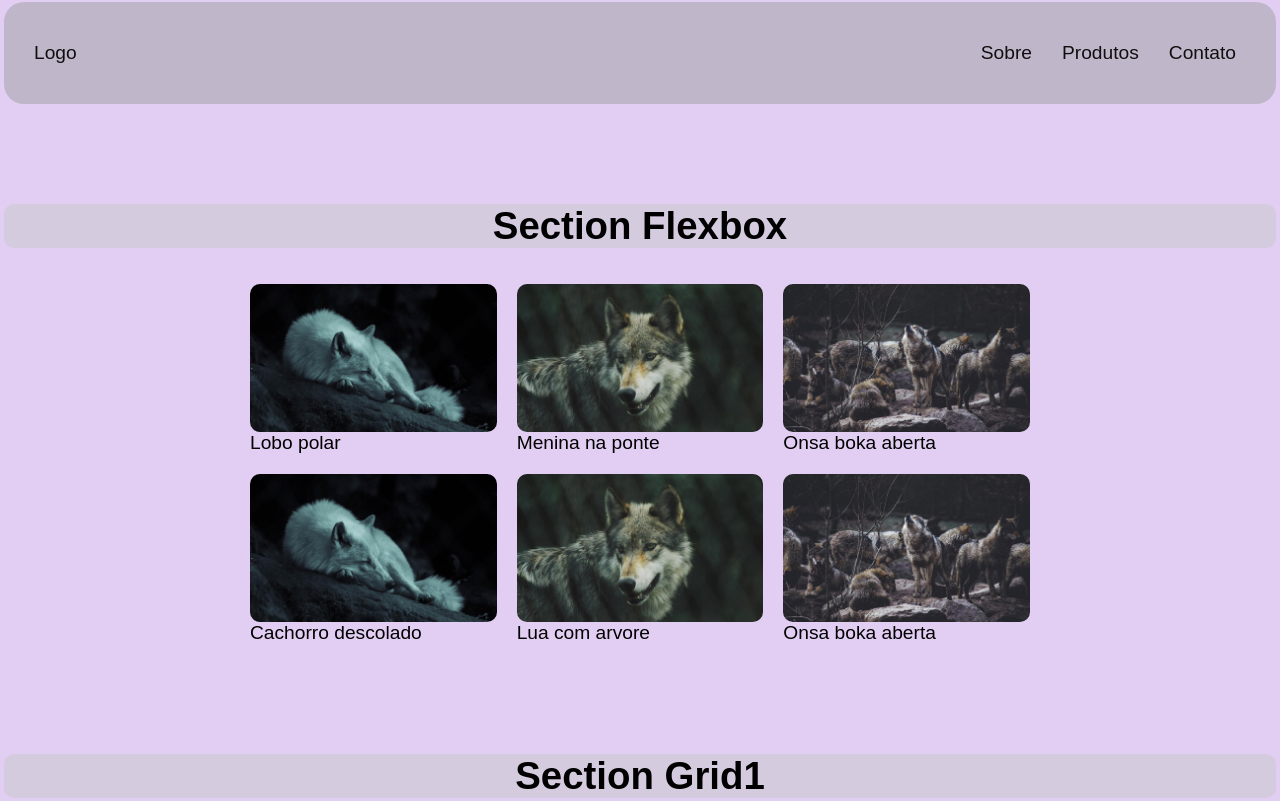
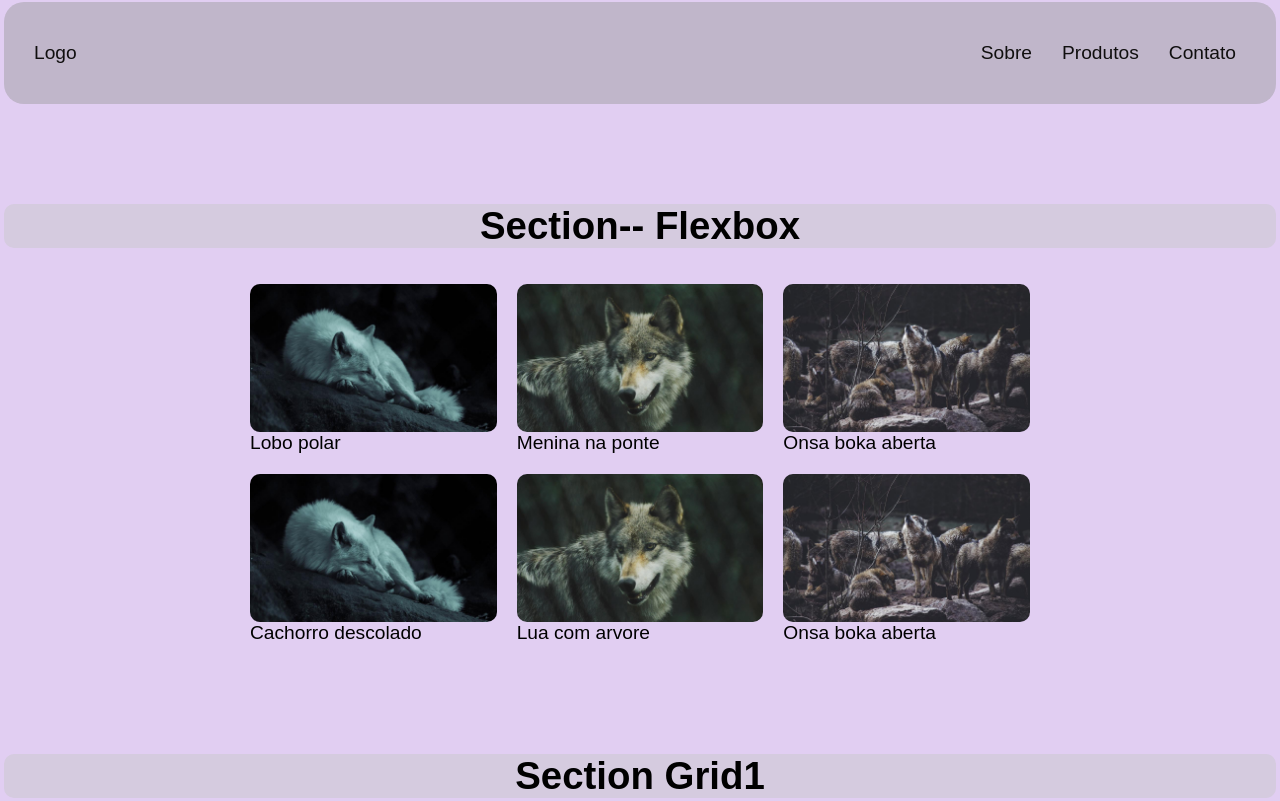
Before and after one commit to joaobt/flexBox, a plain HTML site: page index.html in a window 1280 px wide. Shown: the top 801 px of the page. Drawn offline with Linux system fonts and the light colour scheme.

Commit message:
atualizei

```diff
--- a/index.html
+++ b/index.html
@@ -20,7 +20,7 @@
             </ul>
         </nav>
     </header>
-    <h1>Section Flexbox</h1>
+    <h1>Section-- Flexbox</h1>
 
     <section class="flex">
         <div>
```
